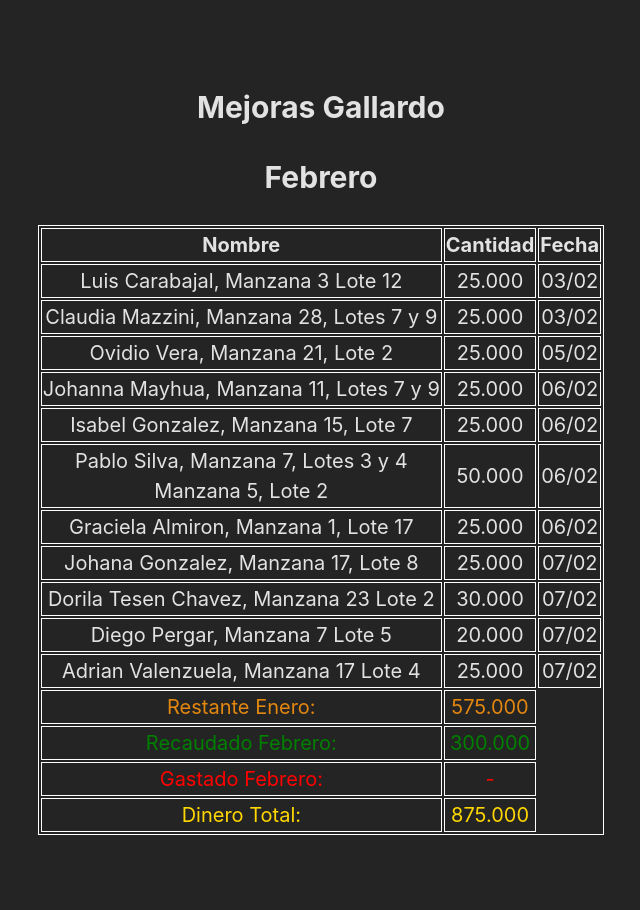
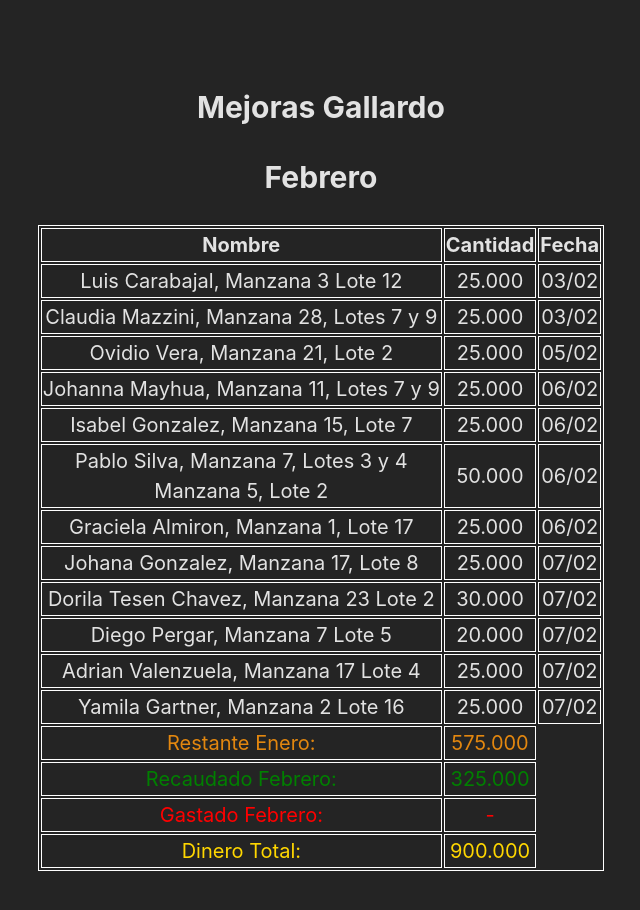
Before and after one commit to Dynezel/mejoras-gallardo, a React (Vite) app: page / in a window 1280 px wide. Shown: the top 910 px of the page, without its empty margins (319-959 px from the left). Built offline with nearby package versions, Linux system fonts and the light colour scheme.

Commit message:
Pago nuevo

```diff
--- a/src/Meses/Febrero.jsx
+++ b/src/Meses/Febrero.jsx
@@ -68,13 +68,18 @@ export default function Febrero() {
         <td>25.000</td>
         <td>07/02</td>
       </tr>
+      <tr>
+        <td>Yamila Gartner, Manzana 2 Lote 16</td>
+        <td>25.000</td>
+        <td>07/02</td>
+      </tr>
       <tr className="restante">
         <td>Restante Enero:</td>
         <td>575.000</td>
       </tr>
       <tr className="recaudado">
         <td>Recaudado Febrero:</td>
-        <td>300.000</td>
+        <td>325.000</td>
       </tr>
       <tr className="gastado">
         <td>Gastado Febrero:</td>
@@ -82,7 +87,7 @@ export default function Febrero() {
       </tr>
       <tr className="actual">
         <td>Dinero Total:</td>
-        <td>875.000</td>
+        <td>900.000</td>
       </tr>
     </table>
     </>
```
